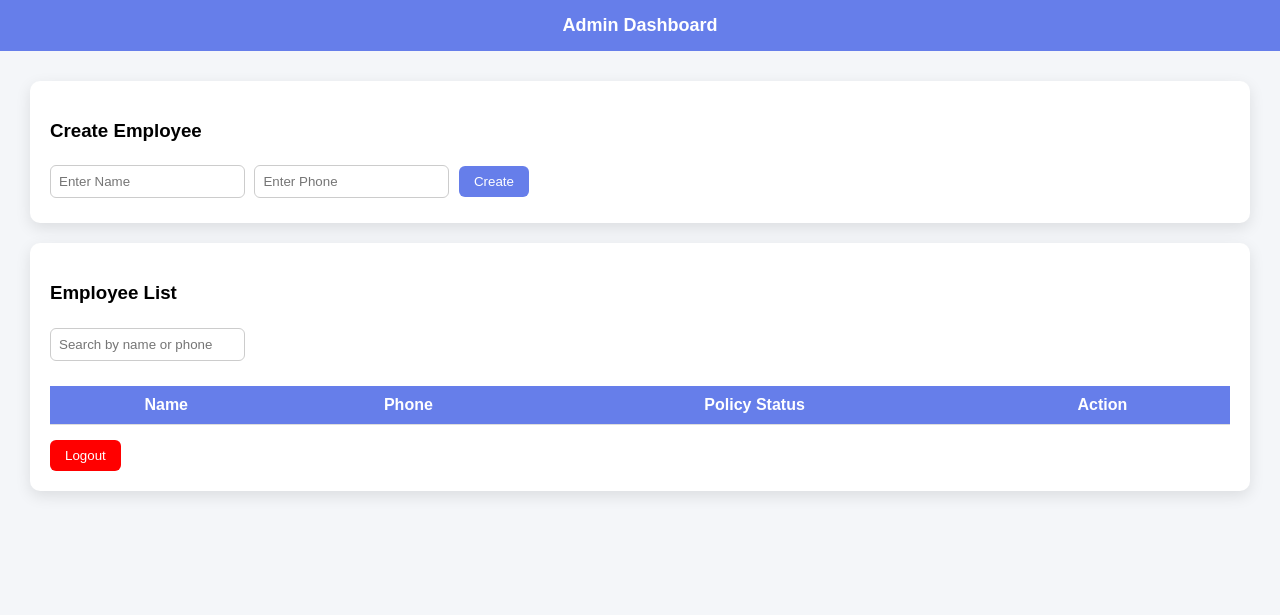
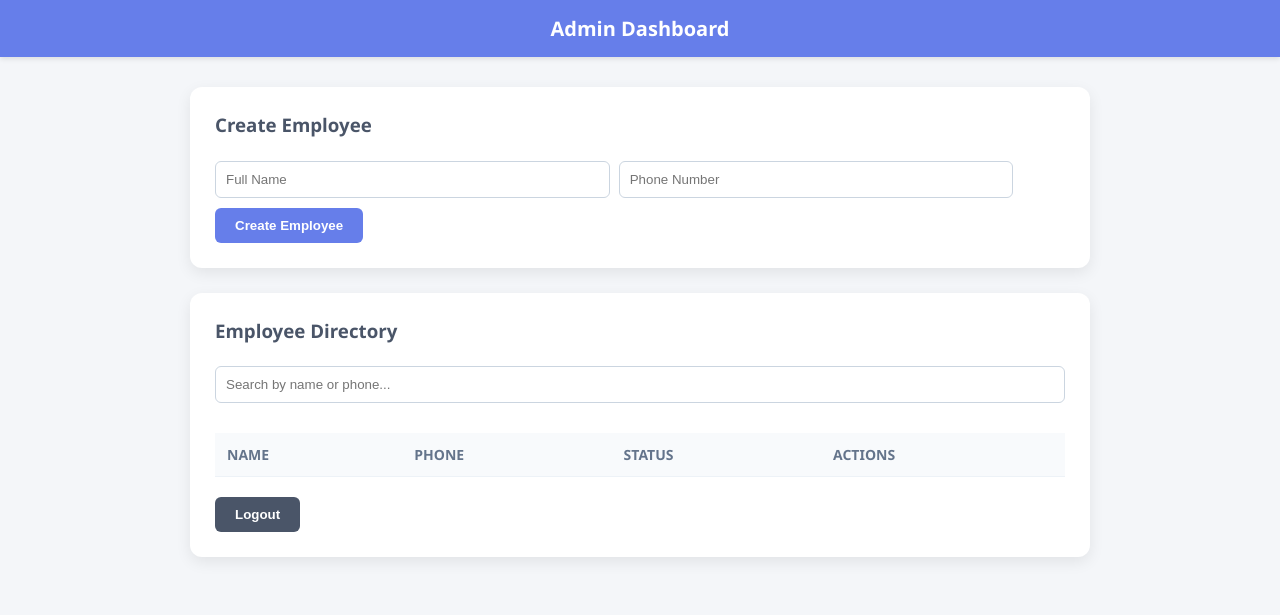
Before and after one commit to Megharaj7777/Employee-policy-system, a website: page client/admin-dashboard.html in a window 1280 px wide. Drawn offline with Linux system fonts and the light colour scheme; no server answers; sample sign-in values are in the browser's storage.

Commit message:
Updated changes in version 1

```diff
--- a/client/admin-dashboard.html
+++ b/client/admin-dashboard.html
@@ -1,197 +1,179 @@
 <!DOCTYPE html>
-<html>
+<html lang="en">
 <head>
+  <meta charset="UTF-8">
   <title>Admin Dashboard</title>
   <meta name="viewport" content="width=device-width, initial-scale=1">
-
   <style>
-    body {
-      margin: 0;
-      font-family: Arial, sans-serif;
-      background: #f4f6f9;
-    }
-
-    .navbar {
-      background: #667eea;
-      padding: 15px;
-      color: white;
-      text-align: center;
-      font-size: 18px;
-      font-weight: bold;
-    }
-
-    .container {
-      padding: 30px;
-    }
-
-    .card {
-      background: white;
-      padding: 20px;
-      border-radius: 10px;
-      box-shadow: 0 5px 15px rgba(0,0,0,0.1);
-      margin-bottom: 20px;
-    }
-
-    input {
-      padding: 8px;
-      border-radius: 6px;
-      border: 1px solid #ccc;
-      margin: 5px 5px 5px 0;
-    }
-
-    button {
-      padding: 8px 15px;
-      border: none;
-      border-radius: 6px;
-      background: #667eea;
-      color: white;
-      cursor: pointer;
-    }
-
-    button:hover {
-      background: #5a67d8;
-    }
-
-    table {
-      width: 100%;
-      border-collapse: collapse;
-      margin-top: 15px;
-    }
-
-    th, td {
-      padding: 10px;
-      border-bottom: 1px solid #ddd;
-      text-align: center;
-    }
-
-    th {
-      background: #667eea;
-      color: white;
-    }
-
-    .logout {
-      background: red;
-      margin-top: 15px;
-    }
-
-    .search-box {
-      margin-bottom: 10px;
-    }
+    body { margin: 0; font-family: 'Segoe UI', Arial, sans-serif; background: #f4f6f9; color: #333; }
+    .navbar { background: #667eea; padding: 15px; color: white; text-align: center; font-size: 20px; font-weight: bold; box-shadow: 0 2px 5px rgba(0,0,0,0.1); }
+    .container { padding: 30px; max-width: 900px; margin: auto; }
+    .card { background: white; padding: 25px; border-radius: 12px; box-shadow: 0 5px 15px rgba(0,0,0,0.08); margin-bottom: 25px; }
+    h3 { margin-top: 0; color: #4a5568; }
+    input { padding: 10px; border-radius: 6px; border: 1px solid #cbd5e0; margin: 5px 5px 10px 0; width: calc(45% - 10px); }
+    button { padding: 10px 20px; border: none; border-radius: 6px; background: #667eea; color: white; cursor: pointer; transition: background 0.2s; font-weight: 600; }
+    button:hover { background: #5a67d8; }
+    button:disabled { background: #a0aec0; cursor: not-allowed; }
+    .btn-delete { background: #e53e3e; padding: 6px 12px; font-size: 13px; }
+    .btn-delete:hover { background: #c53030; }
+    .logout { background: #4a5568; margin-top: 20px; }
+    table { width: 100%; border-collapse: collapse; margin-top: 15px; background: white; }
+    th, td { padding: 12px; border-bottom: 1px solid #edf2f7; text-align: left; }
+    th { background: #f8fafc; color: #64748b; font-size: 14px; text-transform: uppercase; }
+    .search-box { width: 100%; margin-bottom: 15px; box-sizing: border-box; }
+    #loading { text-align: center; display: none; color: #667eea; font-weight: bold; margin: 10px 0; }
   </style>
 </head>
 <body>
 
-<div class="navbar">
-  Admin Dashboard
+<div class="navbar">Admin Dashboard</div>
+
+<div class="container">
+  <div class="card">
+    <h3>Create Employee</h3>
+    <input type="text" id="name" placeholder="Full Name">
+    <input type="text" id="phone" placeholder="Phone Number">
+    <button id="createBtn" onclick="createEmployee()">Create Employee</button>
   </div>
 
-<div class="container">
+  <div class="card">
+    <h3>Employee Directory</h3>
+    <input type="text" id="search" class="search-box" placeholder="Search by name or phone..." onkeyup="searchUser()">
 
-  <!-- Create Employee -->
-  <div class="card">
-    <h3>Create Employee</h3>
-    <input type="text" id="name" placeholder="Enter Name">
-    <input type="text" id="phone" placeholder="Enter Phone">
-    <button onclick="createEmployee()">Create</button>
-  </div>
-
-  <!-- Employee List -->
-  <div class="card">
-    <h3>Employee List</h3>
-
-    <input type="text" id="search" class="search-box"
-           placeholder="Search by name or phone"
-           onkeyup="searchUser()">
+    <div id="loading">Updating list...</div>
 
     <table id="employeeTable">
       <thead>
         <tr>
           <th>Name</th>
           <th>Phone</th>
-          <th>Policy Status</th>
-          <th>Action</th>
+          <th>Status</th>
+          <th>Actions</th>
         </tr>
       </thead>
-      <tbody></tbody>
+      <tbody>
+        </tbody>
     </table>
 
     <button class="logout" onclick="logout()">Logout</button>
   </div>
-
 </div>
 
 <script>
+  const API_BASE = "https://employee-policy-system.onrender.com/api/admin";
+  const token = localStorage.getItem("adminToken");
 
-const token = localStorage.getItem("adminToken");
-if (!token) window.location.href = "index.html";
+  // Auth Guard
+  if (!token) {
+    window.location.href = "index.html";
+  }
 
-function fetchEmployees() {
-  fetch("https://employee-policy-system.onrender.com/api/admin/employees", {
-    headers: { Authorization: token }
-  })
-  .then(res => res.json())
-  .then(data => {
+  function toggleLoading(show) {
+    document.getElementById('loading').style.display = show ? 'block' : 'none';
+  }
+
+  async function fetchEmployees() {
+    toggleLoading(true);
+    try {
+      const res = await fetch(`${API_BASE}/employees`, {
+        headers: { "Authorization": token }
+      });
+
+      if (!res.ok) throw new Error("Unauthorized or Server Error");
+
+      const data = await res.json();
       const tbody = document.querySelector("#employeeTable tbody");
       tbody.innerHTML = "";
 
       data.forEach(emp => {
-      tbody.innerHTML += `
-        <tr>
-          <td>${emp.name}</td>
-          <td>${emp.phone}</td>
-          <td>${emp.policyStatus}</td>
-          <td>
-            <button onclick="deleteEmployee('${emp._id}')">Delete</button>
-          </td>
-        </tr>
-      `;
+        const row = document.createElement("tr");
+
+        // Use textContent for safety against XSS
+        const nameCell = document.createElement("td");
+        nameCell.textContent = emp.name;
+
+        const phoneCell = document.createElement("td");
+        phoneCell.textContent = emp.phone;
+
+        const statusCell = document.createElement("td");
+        statusCell.textContent = emp.policyStatus || "Pending";
+
+        const actionCell = document.createElement("td");
+        const delBtn = document.createElement("button");
+        delBtn.textContent = "Delete";
+        delBtn.className = "btn-delete";
+        delBtn.onclick = () => deleteEmployee(emp._id);
+        actionCell.appendChild(delBtn);
+
+        row.append(nameCell, phoneCell, statusCell, actionCell);
+        tbody.appendChild(row);
       });
-  });
+    } catch (err) {
+      alert("Error loading employees: " + err.message);
+    } finally {
+      toggleLoading(false);
+    }
   }
 
-function createEmployee() {
-  const name = document.getElementById("name").value;
-  const phone = document.getElementById("phone").value;
+  async function createEmployee() {
+    const nameEl = document.getElementById("name");
+    const phoneEl = document.getElementById("phone");
+    const createBtn = document.getElementById("createBtn");
 
-  if (!name || !phone) {
-    alert("Please enter name and phone");
+    if (!nameEl.value || !phoneEl.value) {
+      alert("Please fill in all fields");
       return;
     }
 
-  fetch("https://employee-policy-system.onrender.com/api/admin/create-employee", {
+    createBtn.disabled = true;
+    try {
+      const res = await fetch(`${API_BASE}/create-employee`, {
         method: "POST",
         headers: {
           "Content-Type": "application/json",
-      Authorization: token
+          "Authorization": token
         },
-    body: JSON.stringify({ name, phone })
-  })
-  .then(res => res.json())
-  .then(data => {
+        body: JSON.stringify({ name: nameEl.value, phone: phoneEl.value })
+      });
+
+      const data = await res.json();
+      alert(data.message || "Success");
+
+      if (res.ok) {
+        nameEl.value = "";
+        phoneEl.value = "";
+        fetchEmployees();
+      }
+    } catch (err) {
+      alert("Failed to create employee");
+    } finally {
+      createBtn.disabled = false;
+    }
+  }
+
+  async function deleteEmployee(id) {
+    if (!confirm("Are you sure you want to delete this employee?")) return;
+
+    try {
+      const res = await fetch(`${API_BASE}/delete-employee/${id}`, {
+        method: "DELETE",
+        headers: { "Authorization": token }
+      });
+      const data = await res.json();
       alert(data.message);
       fetchEmployees();
-  });
+    } catch (err) {
+      alert("Error deleting employee");
     }
-
-function deleteEmployee(id) {
-  fetch(`https://employee-policy-system.onrender.com/api/admin/delete-employee/${id}`, {
-    method: "DELETE",
-    headers: { Authorization: token }
-  })
-  .then(res => res.json())
-  .then(data => {
-    alert(data.message);
-    fetchEmployees();
-  });
   }
 
   function searchUser() {
-  const value = document.getElementById("search").value.toLowerCase();
+    const query = document.getElementById("search").value.toLowerCase();
     const rows = document.querySelectorAll("#employeeTable tbody tr");
 
     rows.forEach(row => {
-    row.style.display =
-      row.innerText.toLowerCase().includes(value) ? "" : "none";
+      const text = row.textContent.toLowerCase();
+      row.style.display = text.includes(query) ? "" : "none";
     });
   }
 
@@ -200,8 +182,8 @@ function logout() {
     window.location.href = "index.html";
   }
 
+  // Initial Load
   fetchEmployees();
-
 </script>
 
 </body>
```
Lines whose indentation alone changed are shown as unchanged.
